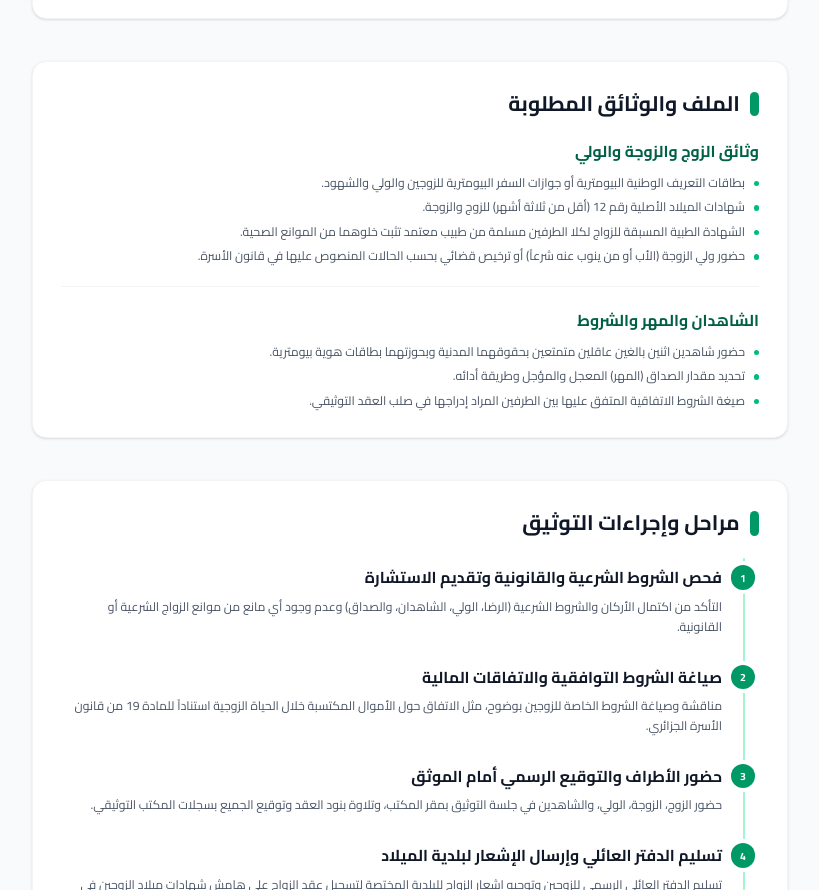
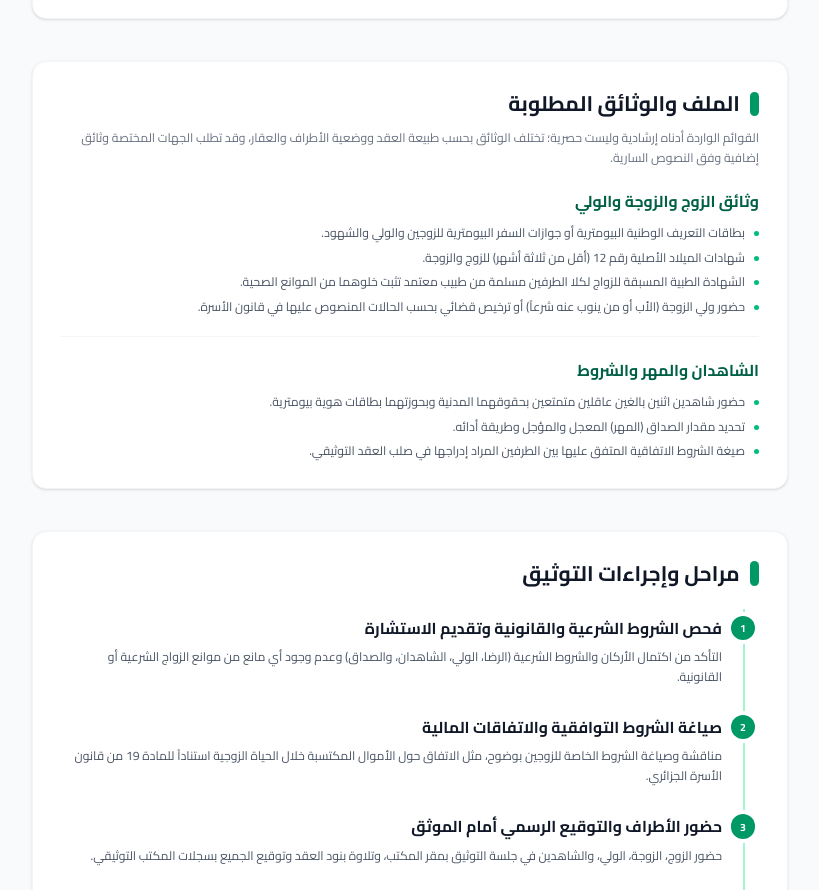
Before and after one commit to younestech31/Lattab, a Next.js app: page /services/contrat-mariage in a window 1280 px wide. Shown: the part 820-1710 px from the top of the page, without its empty margins (230-1049 px from the left). Built offline with nearby package versions, Linux system fonts and the light colour scheme; no server answers.

Commit message:
Mark service document lists as indicative and non-exhaustive

```diff
--- a/components/ServiceDetailView.tsx
+++ b/components/ServiceDetailView.tsx
@@ -127,10 +127,15 @@ export default function ServiceDetailView({ service, lang }: ServiceDetailViewPr
 
         {/* Required Documents */}
         <section className="bg-white rounded-2xl p-8 border border-gray-100 shadow-sm">
-          <h2 className="text-2xl font-bold text-gray-900 mb-6 flex items-center gap-3">
+          <h2 className="text-2xl font-bold text-gray-900 mb-3 flex items-center gap-3">
             <span className="w-2.5 h-7 bg-emerald-600 rounded-full" />
             {isAr ? 'الملف والوثائق المطلوبة' : 'Dossier et pièces à fournir'}
           </h2>
+          <p className="text-sm text-gray-500 leading-relaxed mb-6">
+            {isAr
+              ? 'القوائم الواردة أدناه إرشادية وليست حصرية؛ تختلف الوثائق بحسب طبيعة العقد ووضعية الأطراف والعقار، وقد تطلب الجهات المختصة وثائق إضافية وفق النصوص السارية.'
+              : 'Les listes ci-dessous sont indicatives et non exhaustives. Les pièces varient selon l’acte, la situation des parties et du bien ; les services compétents peuvent demander des documents complémentaires selon les textes en vigueur.'}
+          </p>
           <div className="space-y-6">
             {content.requiredDocuments.map((cat, idx) => (
               <div key={idx} className="border-b border-gray-100 pb-6 last:border-b-0 last:pb-0">
```
